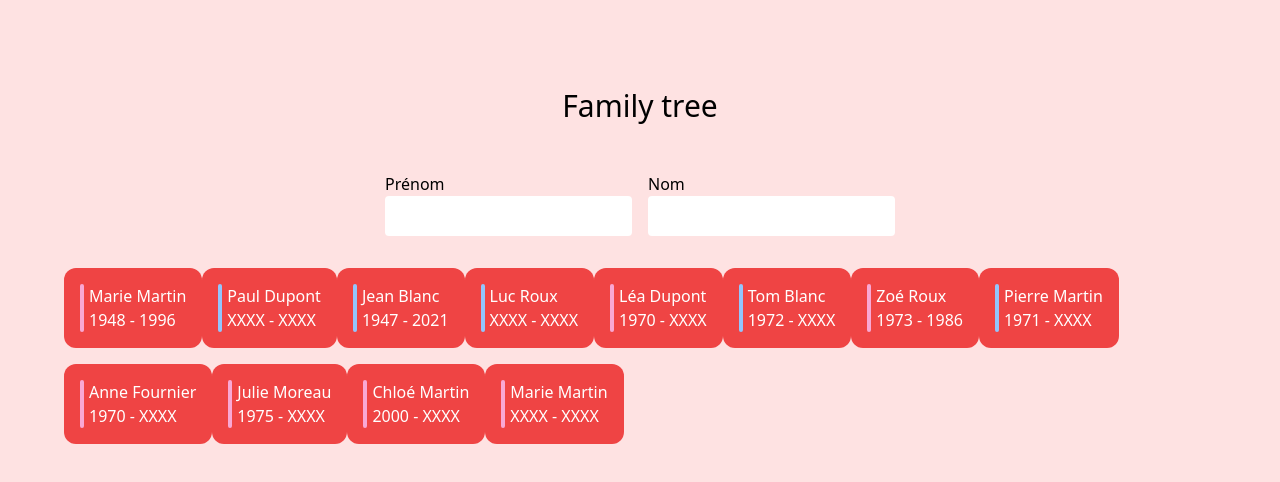
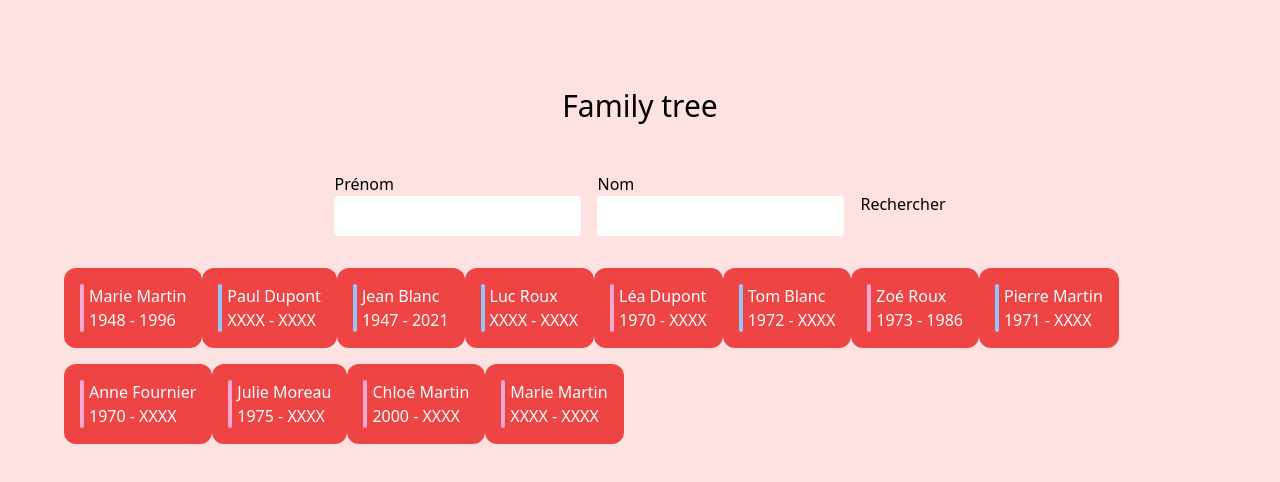
Before and after one commit to andrew-ob/Family-tree-2026-vue, a Nuxt app: page / in a window 1280 px wide. Shown: the top 482 px of the page. Built offline with nearby package versions, Linux system fonts and the light colour scheme.

Commit message:
feat(index): apply the person search on submit

```diff
--- a/app/components/person/SearchForm.vue
+++ b/app/components/person/SearchForm.vue
@@ -2,7 +2,7 @@
   <form
     class="flex gap-4 m-6"
     role="search"
-    @submit.prevent
+    @submit.prevent="emit('search')"
   >
     <label class="flex flex-col">
       Prénom
@@ -23,10 +23,18 @@
         class="rounded p-2"
       >
     </label>
+
+    <button
+      type="submit"
+    >
+      Rechercher
+    </button>
   </form>
 </template>
 
 <script setup lang="ts">
 const firstName = defineModel<string>('firstName', { default: '' })
 const lastName = defineModel<string>('lastName', { default: '' })
+
+const emit = defineEmits<{ search: [] }>()
 </script>
--- a/app/pages/index.vue
+++ b/app/pages/index.vue
@@ -7,8 +7,17 @@
     <PersonSearchForm
       v-model:first-name="criteria.firstName"
       v-model:last-name="criteria.lastName"
+      @search="search"
     />
-    <PersonList :persons="results" />
+
+    <PersonList
+      v-if="results.length"
+      :persons="results"
+    />
+
+    <p v-else>
+      Aucune personne trouvée
+    </p>
   </main>
 </template>
 
@@ -18,6 +27,11 @@ import type { PersonSearchCriteria } from '~~/shared/types/familyTypes'
 const { searchPersons } = useFamily()
 
 const criteria = reactive<PersonSearchCriteria>({ firstName: '', lastName: '' })
-const results = computed(() => searchPersons(criteria))
-const { family } = useFamily()
+const appliedCriteria = ref<PersonSearchCriteria>({ ...criteria })
+
+const results = computed(() => searchPersons(appliedCriteria.value))
+
+function search() {
+  appliedCriteria.value = { ...criteria }
+}
 </script>
```
